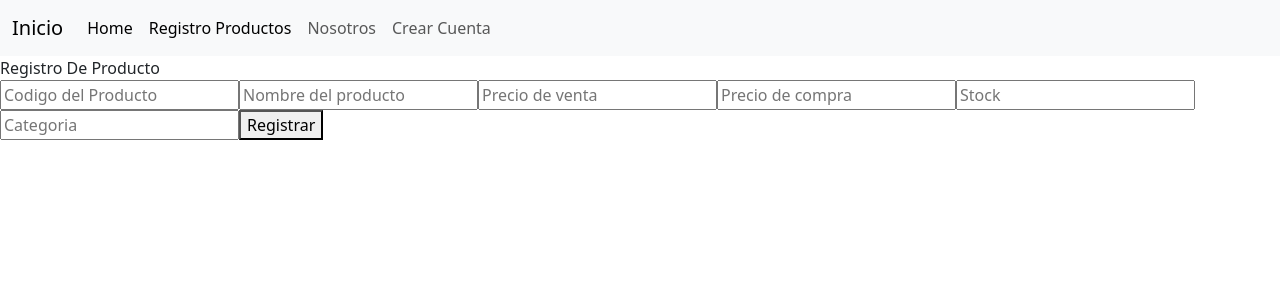
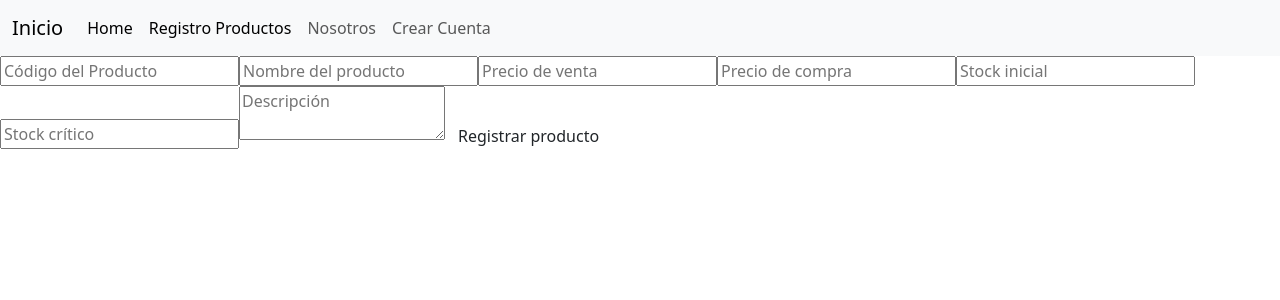
Before and after one commit to Duocantonio/mymdental, a React (Vite) app: page /Administrador in a window 1280 px wide. Shown: the top 300 px of the page. Built offline with nearby package versions, Linux system fonts and the light colour scheme.

Commit message:
Refactor Productos component to display product details in a card layout and implement product registration form in Administrador component

```diff
--- a/src/Components/Productos.jsx
+++ b/src/Components/Productos.jsx
@@ -10,17 +10,23 @@ useEffect(() => {
         .then(response => response.json())
         .then(data => setProductos(data))
         .catch(error => console.error(error))
+
 }, [])
 
 
 return (
-    <div>
-        <h1>Productos</h1>
-        <ul>
-            {productos.map((producto) => (
-                <li key={producto.id}>{producto.nombre} - ${producto.precio}</li>
-            ))}
-        </ul>
+  <div className="Card_group">
+      {productos.map(productos => (
+        <div className="col-md-4" style={{ width: '15rem' }} key={productos.idProduct}>
+          <div className="card border border-black">
+            <h5 >{productos.productName}</h5>
+            <p >{productos.descriptionProduct}</p>
+            <p >Stock: {productos.stockProduct}</p>
+            <p >Precio: ${productos.priceProduct}</p>
+            <a href="#" className="btn btn-primary">Detalles</a>
+          </div>
+        </div>
+      ))}
     </div>
 )
 }
--- a/src/Pages/Administrador.jsx
+++ b/src/Pages/Administrador.jsx
@@ -1,23 +1,106 @@
-import React from 'react'
+import React, { useState } from 'react';
 
+export default function Administrador() {
 
+  const [codeProduct, setCodeProduct] = useState("");
+  const [productName, setProductName] = useState("");
+  const [priceProduct, setPriceProduct] = useState("");
+  const [costPriceProduct, setCostPriceProduct] = useState("");
+  const [stockProduct, setStockProduct] = useState("");
+  const [criticProduct, setCriticProduct] = useState("");
+  const [descriptionProduct, setDescriptionProduct] = useState("");
 
+  const handleSubmit = (e) => {
+    e.preventDefault();
 
-export default function administrador() {
+    const nuevoProducto = {
+      codeProduct,
+      productName,
+      priceProduct,
+      costPriceProduct,
+      stockProduct,
+      criticProduct,
+      descriptionProduct
+    };
+
+    fetch("http://localhost:8080/MyMDentalCommerce/products/saveProduct", {
+      method: 'POST',
+      headers:{
+        "Content-Type": "application/json"
+      },
+      body: JSON.stringify(nuevoProducto)
+    })
+    .then(response => {
+      if(response.ok){
+        alert("Producto registrado exitosamente");
+      } else {
+        alert("Error al registrar el producto");
+      }
+    })
+    .catch(error => {
+      console.error("Error:", error);
+      alert("Error de conexión con el servidor");
+    });
+  };
+
   return (
+    <form onSubmit={handleSubmit} className='form'>
 
-    <form>
-    <div>Registro De Producto</div>
-        <input type="text" placeholder='Codigo del Producto'/>
-        <input type="text" placeholder="Nombre del producto"/>
-        <input type="number" placeholder="Precio de venta"/>
-        <input type="number" placeholder="Precio de compra"/>
-        <input type="number" placeholder="Stock"/>
-        <input type="text" placeholder="Categoria"/>
-        <button type='submit'>Registrar</button>
+      <input
+        type="text"
+        placeholder="Código del Producto"
+        value={codeProduct}
+        onChange={(e) => setCodeProduct(e.target.value)}
+        required
+      />
+
+      <input
+        type="text"
+        placeholder="Nombre del producto"
+        value={productName}
+        onChange={(e) => setProductName(e.target.value)}
+        required
+      />
+
+      <input
+        type="number"
+        placeholder="Precio de venta"
+        value={priceProduct}
+        onChange={(e) => setPriceProduct(e.target.value)}
+        required
+      />
+
+      <input
+        type="number"
+        placeholder="Precio de compra"
+        value={costPriceProduct}
+        onChange={(e) => setCostPriceProduct(e.target.value)}
+        required
+      />
+
+      <input
+        type="number"
+        placeholder="Stock inicial"
+        value={stockProduct}
+        onChange={(e) => setStockProduct(e.target.value)}
+        required
+      />
+
+      <input
+        type="number"
+        placeholder="Stock crítico"
+        value={criticProduct}
+        onChange={(e) => setCriticProduct(e.target.value)}
+      />
+
+      <textarea
+        placeholder="Descripción"
+        value={descriptionProduct}
+        onChange={(e) => setDescriptionProduct(e.target.value)}
+      />
+
+      <button type='submit' className='btn'>Registrar producto</button>
+
     </form>
-
-
-
-  )
+  );
 }
```
